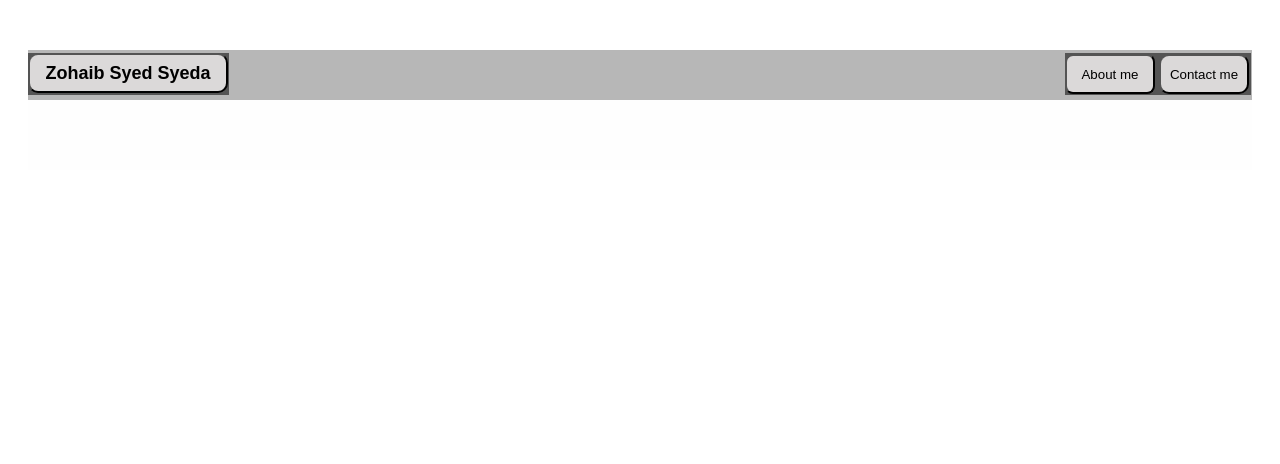
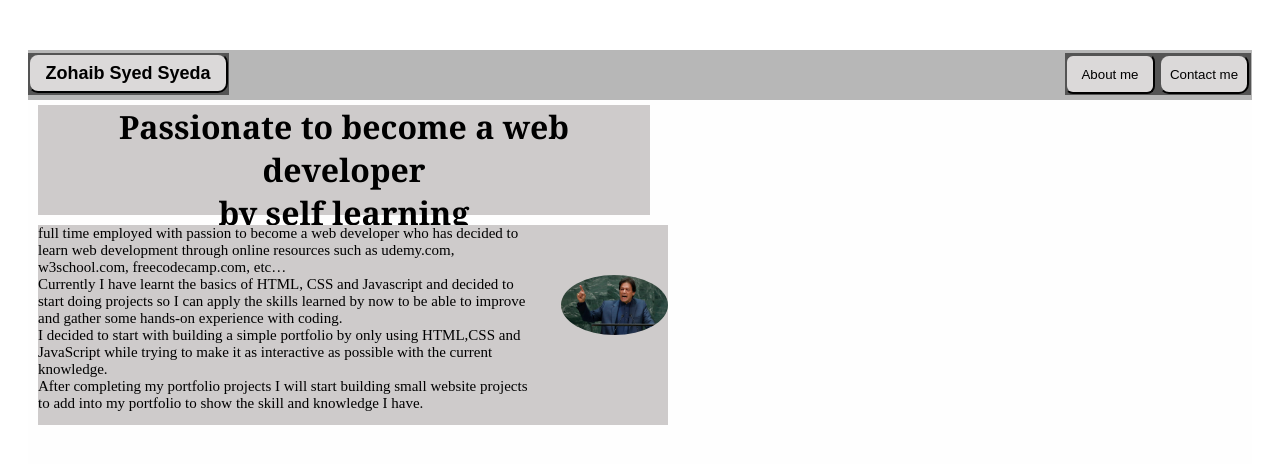
Before and after one commit to ZohaibS97/Portfolio, a plain HTML site: page index.html in a window 1280 px wide. Drawn offline with Linux system fonts and the light colour scheme.

Commit message:
7th, Created title description paragraph and profile temp image

```diff
--- a/index.html
+++ b/index.html
@@ -22,7 +22,26 @@
             </div>
 
         </div>
+        <div class="title-div-my-description">
+            <h1 class="title-text-my-description">Passionate to become a web developer<br>by self learning</h1>
 
+        </div>
+        <div class="div-description-about-me">
+            <div class="my-div-profile-picture">
+                <img class="my-profile-picture-rounded" src="images/ik.jpg" alt="my profile picture">
+            </div>
+            <p class="paragraph-description-about-me">
+                full time employed with passion to become a web developer who has decided to learn web development through online resources such as udemy.com, w3school.com, freecodecamp.com, etc…<br>
+                Currently I have learnt the basics of HTML, CSS and Javascript and decided to start doing projects so I can apply the skills learned by now to be able to improve and gather some hands-on experience with coding.<br>
+                I decided to start with building a simple portfolio by only using HTML,CSS and JavaScript while trying to make it as interactive as possible with the current knowledge.<br>
+                After completing my portfolio projects I will start building small website projects to add into my portfolio to show the skill and knowledge I have.
+
+
+            </p>
+
+
+
+        </div>
 
 
     </div>
--- a/stylingHomepage.css
+++ b/stylingHomepage.css
@@ -15,7 +15,7 @@ body {
 
 }
 .header-nav-bar{
-  background-color: #b7b7b7;
+  background-color: #b7b7b7; /*for testing and location reference, color needs to e changed after completing the page*/
   width: 100%;
   height: 47px;
   padding-top: 3px;
@@ -26,14 +26,14 @@ body {
 
 }
 a:link, a:visited {
-  color: black;
+  color: black; /*for testing and location reference, color needs to e changed after completing the page*/
   text-align: center;
   text-decoration: none;
   display: inline-block;
 } /* this code has been takken from w3school.com */
 
 .nav-bar-logo-left{
-  background-color: #545454;
+  background-color: #545454; /*for testing and location reference, color needs to e changed after completing the page*/
   width: 201px;
   height: 40px;
   padding-bottom: 2px;
@@ -45,11 +45,11 @@ a:link, a:visited {
 
 
 }
-.button-logo:hover {background-color: #d3cdff}
+.button-logo:hover {background-color: #d3cdff} /*for testing and location reference, color needs to e changed after completing the page*/
 .button-logo{
   font-size: 18px;
   height: 40px;
-  background-color: #dbd9d9;
+  background-color: #dbd9d9; /*for testing and location reference, color needs to e changed after completing the page*/
   border-radius: 10px;
   padding: 8px;
   width: 200px;
@@ -59,7 +59,7 @@ a:link, a:visited {
 
 }
 .nav-bar-right-side-buttons{
-  background-color: #545454;
+  background-color: #545454; /*for testing and location reference, color needs to e changed after completing the page*/
   margin-right: 1px;
   height: 40px;
   padding-top: 1px;
@@ -70,12 +70,12 @@ a:link, a:visited {
   float: right;
 
 }
-.button-about-me:hover {background-color: #949494}
-.button-contact-me:hover {background-color: #949494}
+.button-about-me:hover {background-color: #949494} /*for testing and location reference, color needs to e changed after completing the page*/
+.button-contact-me:hover {background-color: #949494} /*for testing and location reference, color needs to e changed after completing the page*/
 
 
 .button-about-me {
-  background-color: #dbd9d9;
+  background-color: #dbd9d9; /*for testing and location reference, color needs to e changed after completing the page*/
   border-radius: 8px;
   padding: 5px;
   width: 90px;
@@ -85,7 +85,7 @@ a:link, a:visited {
 
 }
 .button-contact-me {
-  background-color: #dbd9d9;
+  background-color: #dbd9d9; /*for testing and location reference, color needs to e changed after completing the page*/
   border-radius: 10px;
   padding: 5px;
   width: 90px;
@@ -95,3 +95,52 @@ a:link, a:visited {
 
 
 }
+
+.title-div-my-description{
+  background-color: #cecbcb ; /*for testing and location reference, color needs to e changed after completing the page*/
+  text-align: center;
+  width: 50%;
+  height: 110px;
+  margin-left: 10px;
+  margin-top: 5px;
+  margin-bottom: 5px;
+  position: relative;
+
+
+
+}
+
+.title-text-my-description{
+  font-family: Georgia, serif;
+  margin-top: 1px;
+  position: relative;
+
+}
+
+.div-description-about-me{
+  background-color: #cecbcb ; /*for testing and location reference, color needs to e changed after completing the page*/
+  margin-left: 10px;
+  margin-top: 10px;
+  width: 630px;
+  height: 200px;
+  position: relative;
+
+
+}
+
+.paragraph-description-about-me{
+  font-family: "Times New Roman", Times, serif;
+  font-size: 15px;
+  width: 500px;
+  margin-top: 1px;
+  position: relative;
+
+}
+.my-profile-picture-rounded{
+  border-radius: 50%;
+  height: 60px;
+  float: right;
+  position: relative;
+  margin-top: 50px;
+
+}
```
